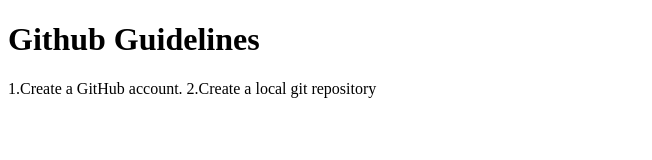
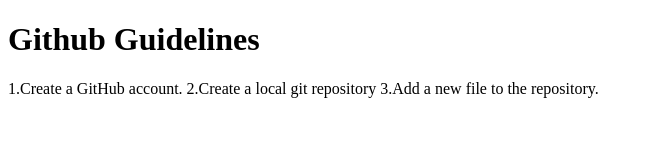
Before and after one commit to Nosheen17/Mobile_Comuting, a plain HTML site: page index.html in a window 1280 px wide. Shown: the whole page, without its empty margins (0-652 px from the left). Drawn offline with Linux system fonts and the light colour scheme.

Commit message:
Furthur Guides

```diff
--- a/index.html
+++ b/index.html
@@ -8,6 +8,9 @@
   </head>
   <body>
     <h1>Github Guidelines</h1>
-    <p>1.Create a GitHub account. 2.Create a local git repository</p>
+    <p>
+      1.Create a GitHub account. 2.Create a local git repository 3.Add a new
+      file to the repository.
+    </p>
   </body>
 </html>
```
